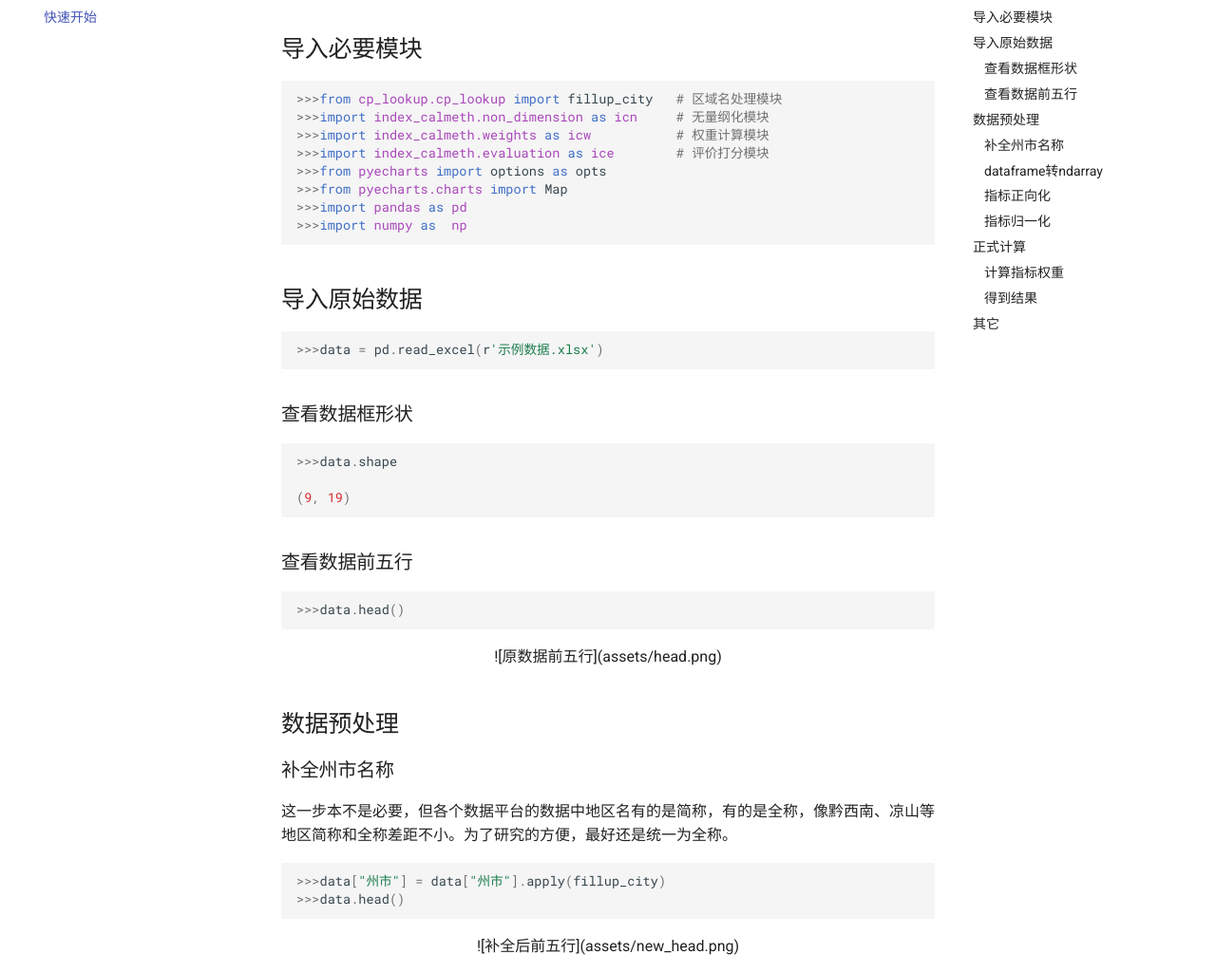
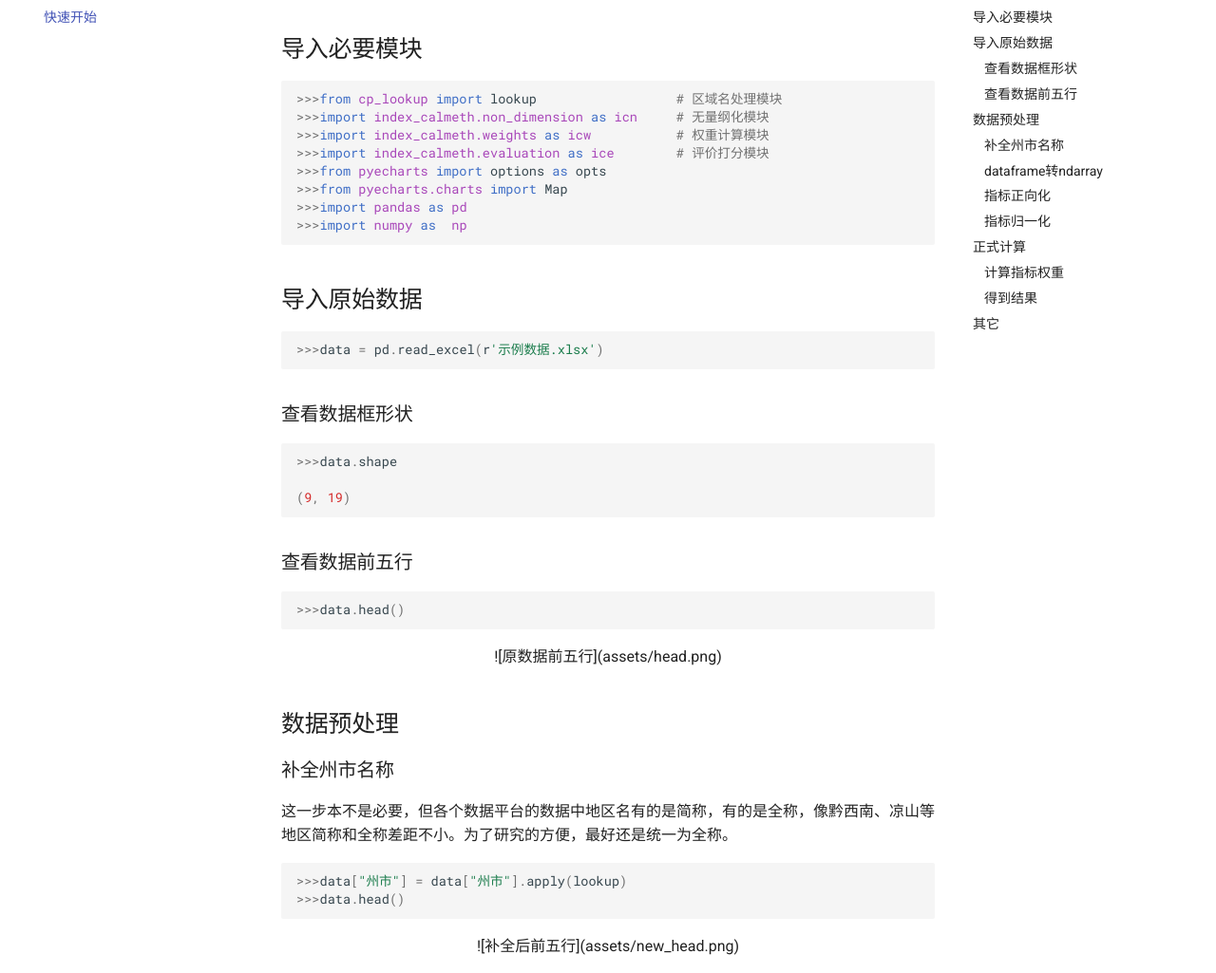
Before and after one commit to skahanium/Rh-s-PyTool, an MkDocs documentation site: the page built from docs/start.md, in a window 1280 px wide and 1400 px high, scrolled down 264 px. Shown: the part 165-1190 px from the top of the window at 95% size. Built offline with MkDocs 1.6.1 and Material for MkDocs 9.7.7, drawn with Linux system fonts in a browser that asks for light colours; comment, search, counter and statistics services are not loaded.

Commit message:
文档修正

````diff
--- a/docs/start.md
+++ b/docs/start.md
@@ -6,7 +6,7 @@
 
 ## 导入必要模块
 ```python
->>>from cp_lookup.cp_lookup import fillup_city   # 区域名处理模块
+>>>from cp_lookup import lookup                  # 区域名处理模块
 >>>import index_calmeth.non_dimension as icn     # 无量纲化模块
 >>>import index_calmeth.weights as icw           # 权重计算模块
 >>>import index_calmeth.evaluation as ice        # 评价打分模块
@@ -41,7 +41,7 @@
 ### 补全州市名称
 这一步本不是必要，但各个数据平台的数据中地区名有的是简称，有的是全称，像黔西南、凉山等地区简称和全称差距不小。为了研究的方便，最好还是统一为全称。
 ```python
->>>data["州市"] = data["州市"].apply(fillup_city)
+>>>data["州市"] = data["州市"].apply(lookup)
 >>>data.head()
 ```
 <center>
````
